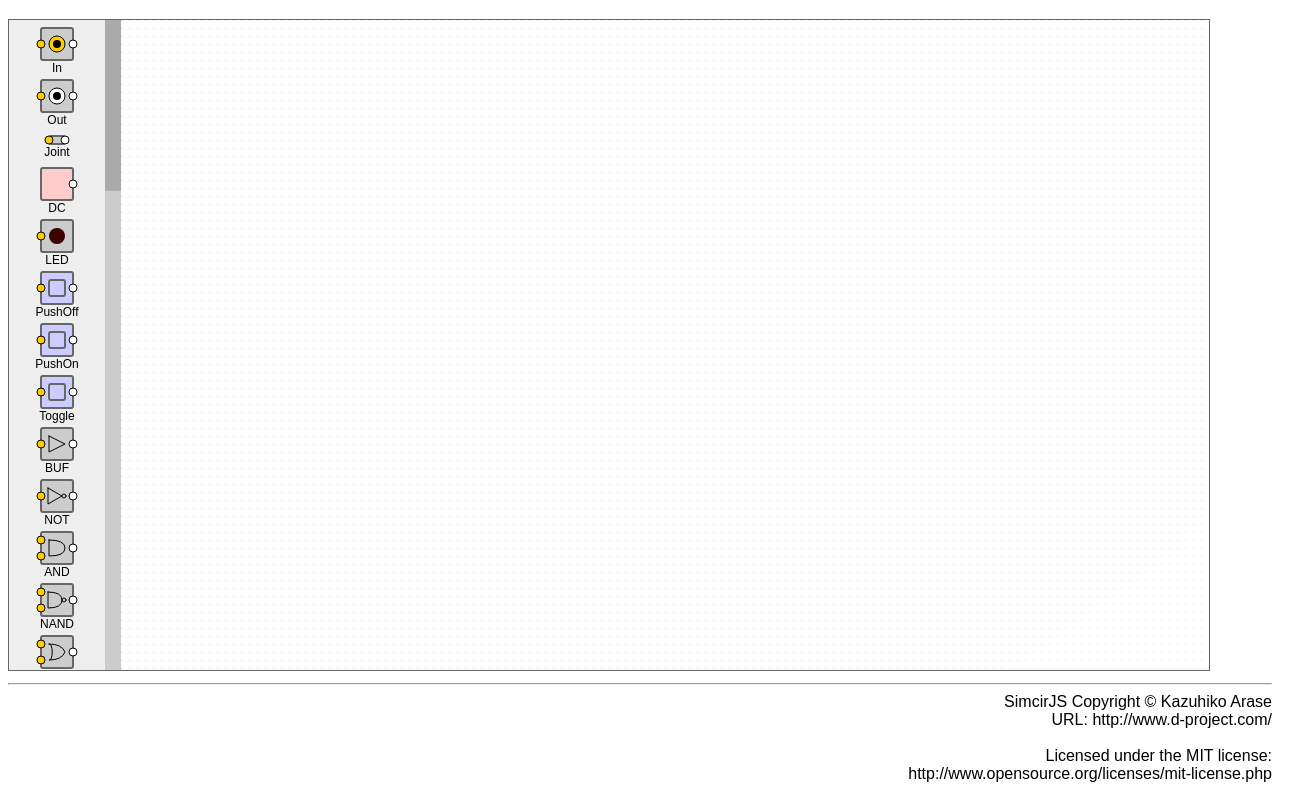
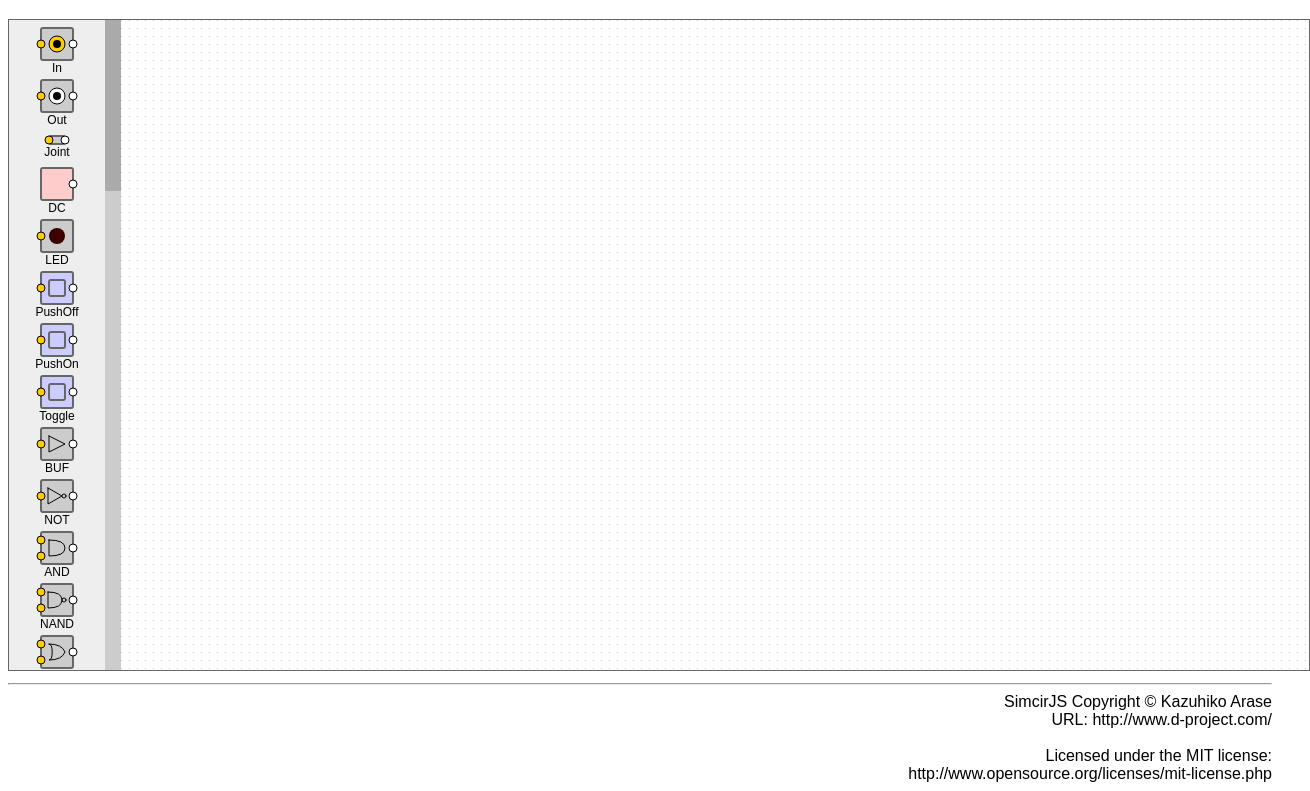
Before and after one commit to ochilab/ochilab.github.io, a plain HTML site: page lecture/logicexp/group-b/sample.html in a window 1280 px wide. Shown: the part 61-852 px from the top of the page, 1310 px wide, since content can reach past the window. Drawn offline with Linux system fonts and the light colour scheme.

Commit message:
Expanded the area size

```diff
--- a/lecture/logicexp/group-b/sample.html
+++ b/lecture/logicexp/group-b/sample.html
@@ -37,7 +37,7 @@ All the other attributes will be used defaults.
 -->
 <div class="simcir">
 {
-  "width":1200,
+  "width":1300,
   "height":650
 }
 </div>
```
